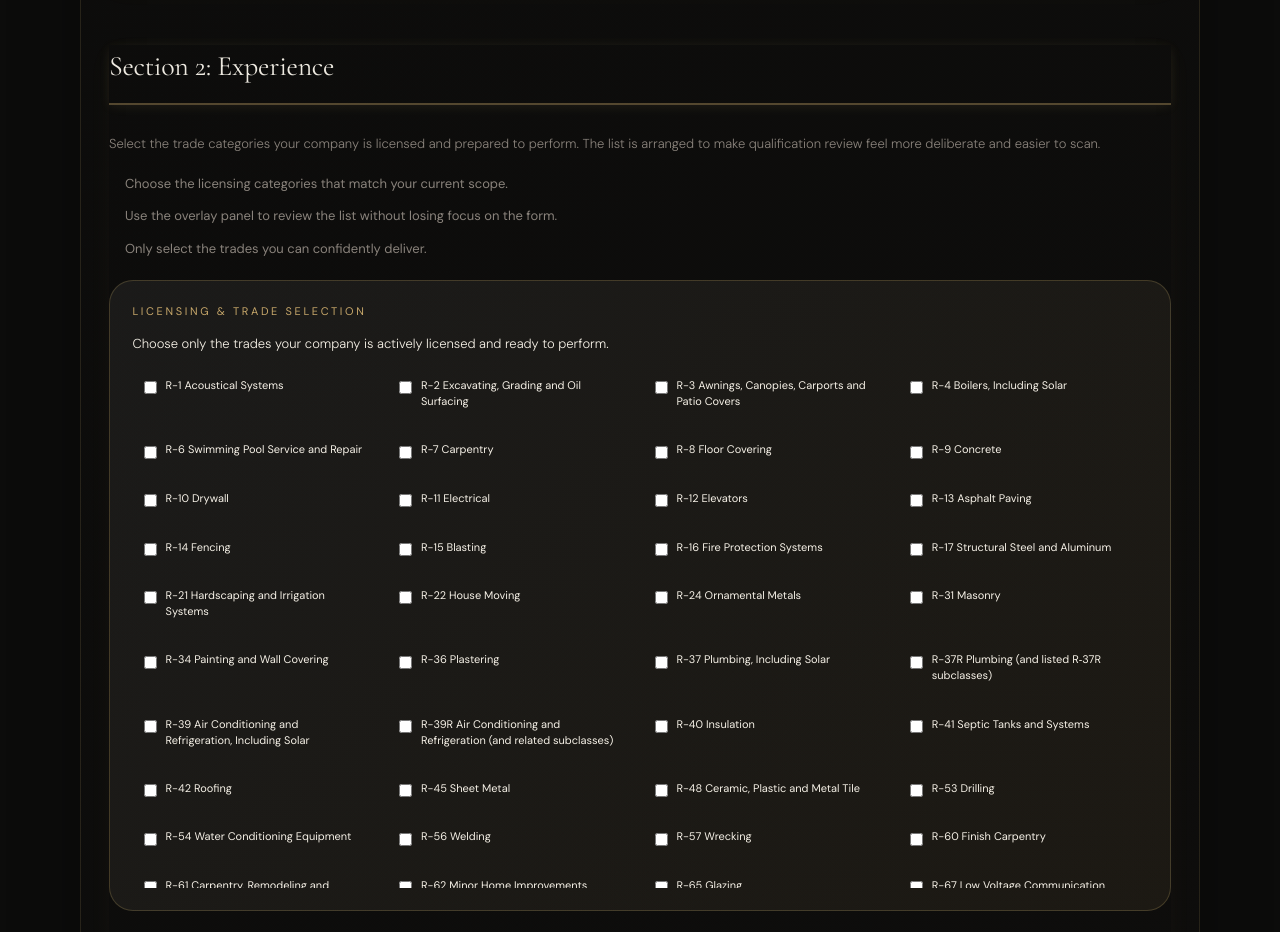
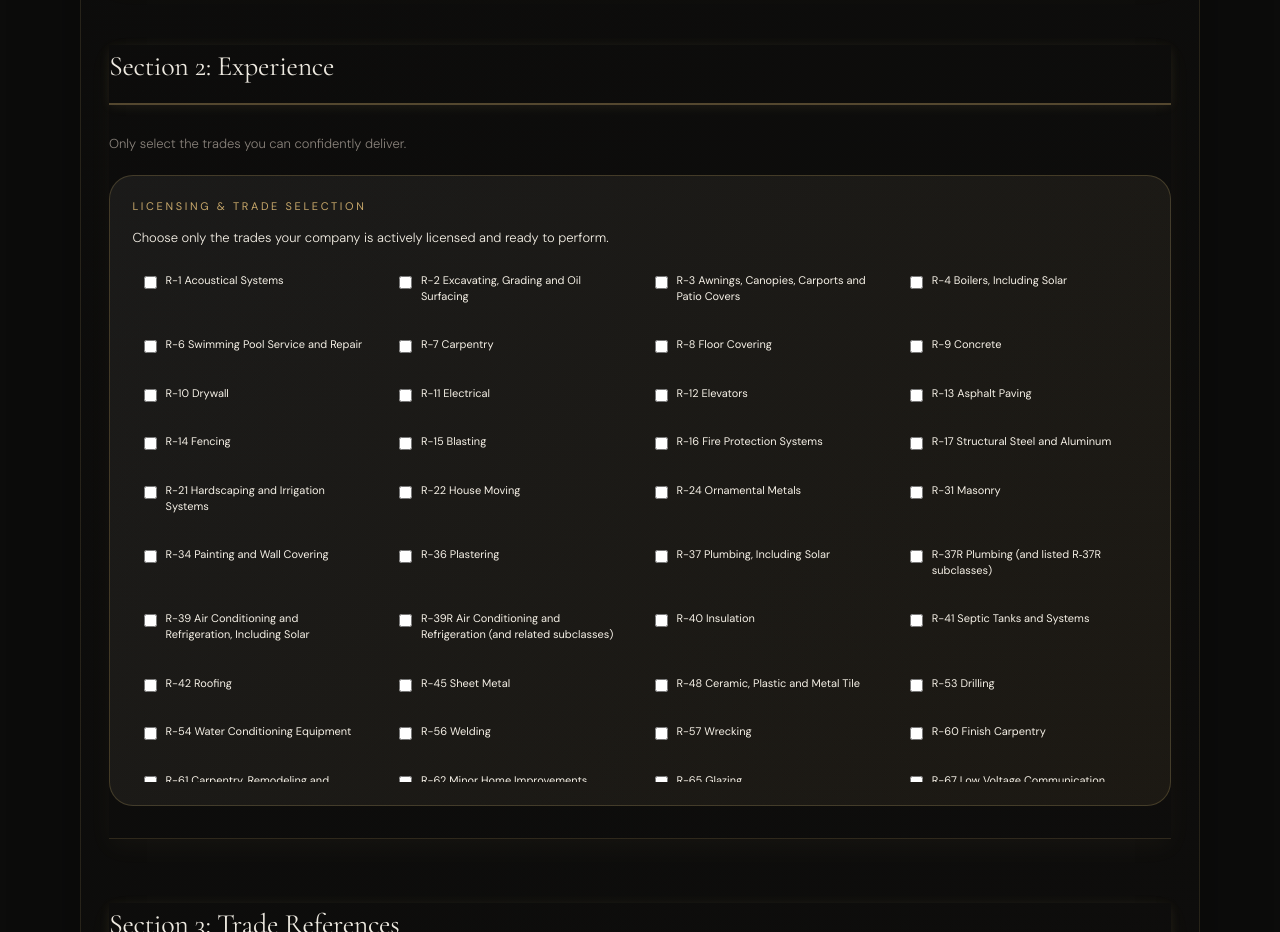
Before and after one commit to bhmabrus1/thewaypointbuilders, a plain HTML site: page subcontracts.html in a window 1280 px wide. Shown: the part 2020-2952 px from the top of the page. Drawn offline with nearby package versions, Linux system fonts and the light colour scheme.

Commit message:
Add files via upload

```diff
--- a/subcontracts.html
+++ b/subcontracts.html
@@ -326,7 +326,7 @@
                 background: linear-gradient(135deg, rgba(12, 12, 11, 0.82), rgba(18, 16, 14, 0.74));
                 box-shadow: 0 24px 70px rgba(0, 0, 0, 0.28);
             }
-            }
+
         </style>
     </head>
     <body style="background: #0c0c0b; color: #EDE9E0;">
@@ -537,12 +537,7 @@
 
                             <div class="experience-layout">
                                 <div class="experience-copy">
-                                    <p>Select the trade categories your company is licensed and prepared to perform. The list is arranged to make qualification review feel more deliberate and easier to scan.</p>
-                                    <ul>
-                                        <li>Choose the licensing categories that match your current scope.</li>
-                                        <li>Use the overlay panel to review the list without losing focus on the form.</li>
-                                        <li>Only select the trades you can confidently deliver.</li>
-                                    </ul>
+                                    <p>Only select the trades you can confidently deliver.</p>
                                 </div>
                                 <div class="experience-visual" style="min-height:auto;padding:1.4rem;display:flex;align-items:flex-start;background:linear-gradient(135deg, rgba(255,255,255,0.06), rgba(200, 168, 107, 0.08));border:1px solid rgba(229, 199, 122, 0.2);box-shadow:none">
                                     <div style="display:grid;gap:0.8rem;width:100%">
```
